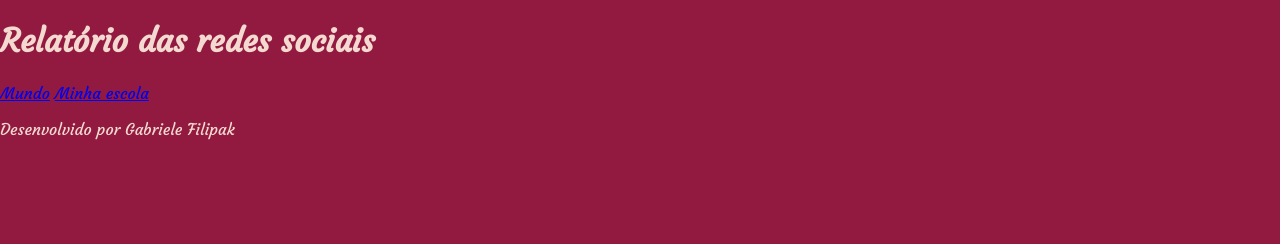
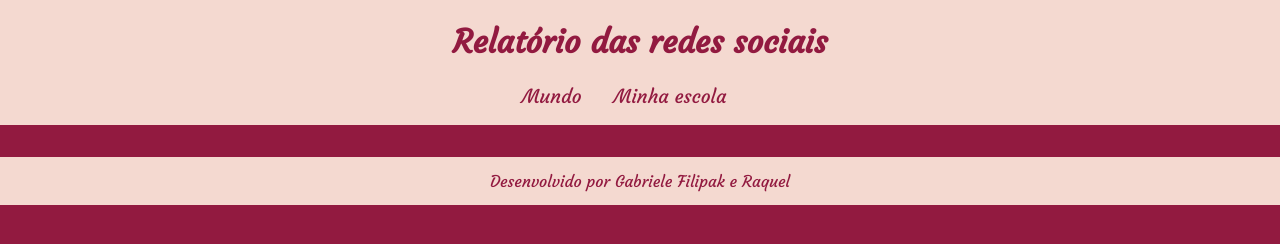
Before and after one commit to gabrielefilipak/Projeto-4, a plain HTML site: page index.html in a window 1280 px wide. Drawn offline with Linux system fonts and the light colour scheme.

Commit message:
Add files via upload

```diff
--- a/index.html
+++ b/index.html
@@ -20,7 +20,7 @@
         </section>
     </main>
     <footer>
-        <p>Desenvolvido por Gabriele Filipak</p>
+        <p>Desenvolvido por Gabriele Filipak e Raquel</p>
     </footer>
 
 </body>
--- a/style.css
+++ b/style.css
@@ -16,3 +16,45 @@ body {
    margin: 0;
 
 }
+
+header {
+   background-color: var(--primary-color);
+   text-align: center;
+   padding: 1px;
+}
+
+h1 {
+   font-size: 2rem;
+   color: var(--bg-color);
+    font-weight: 700;
+}
+
+nav {
+   display: flex;
+   justify-content: center;
+   font-weight: 400;
+}
+
+nav a {
+   text-decoration: none;
+   color: var(--bg-color);
+    margin: 0 2rem 1rem 0rem;
+    font-size: 1.2rem;
+}
+
+nav a:hover {
+   text-decoration: underline;
+   transform: scale(0.90);
+   transition: transform 0.1s;
+}
+
+footer {
+   display: flex;
+   align-items: center;
+   justify-content: center;
+   background-color: var(--primary-color);
+   color: var(--bg-color);
+   width: 100%;
+   height: 3rem;
+   margin-top: 2rem;
+}
```
